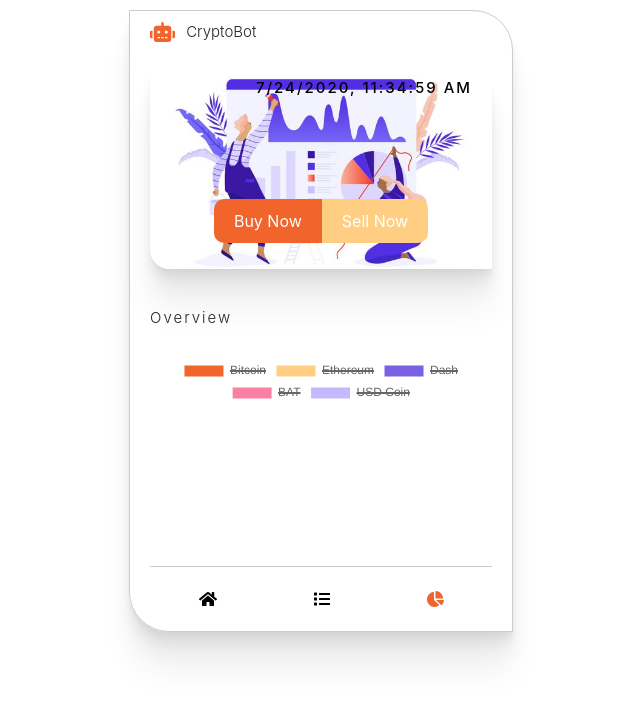
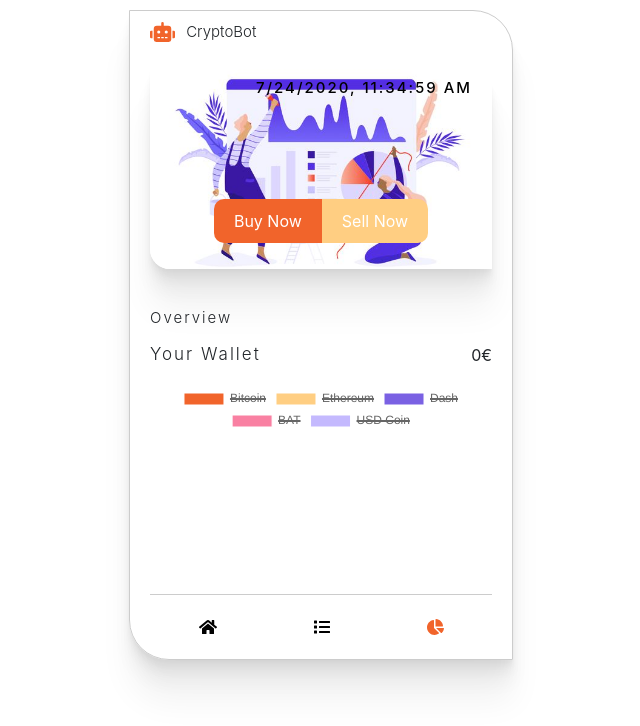
Before and after one commit to julie-p/Crypto-Bot, a React (Create React App) app: page /chart in a window 1280 px wide. Shown: the top 726 px of the page, without its empty margins (319-959 px from the left). Built offline with nearby package versions, Linux system fonts and the light colour scheme.

Commit message:
added total wallet to redux

```diff
--- a/src/App.js
+++ b/src/App.js
@@ -5,10 +5,11 @@ import Chart from './Pages/Chart';
 import { BrowserRouter as Router, Switch, Route } from 'react-router-dom';
 
 import data from './reducers/data.reducer';
+import total from './reducers/total.reducer';
 import {Provider} from 'react-redux';
 import {createStore, combineReducers} from 'redux';
 
-const store = createStore(combineReducers({data}));
+const store = createStore(combineReducers({data, total}));
 
 function App() {
 
--- a/src/Pages/Chart.js
+++ b/src/Pages/Chart.js
@@ -2,6 +2,7 @@ import React, { useState, useEffect } from 'react';
 import Nav from '../Components/Nav';
 import Footer from '../Components/Footer';
 import { Pie } from 'react-chartjs-2';
+import NumberFormat from 'react-number-format';
 
 import { connect } from 'react-redux';
 
@@ -11,9 +12,9 @@ function Chart(props) {
     const [ customTime, setCustomTime ] = useState();
     const [ chartData, setChartData ] = useState({});
 
+    useEffect(() => {
+        const chart = () => {
             let data = Object.values(props.data);
-
-    const chart = () => {
             setChartData({
                 labels: ["Bitcoin", "Ethereum", "Dash", "BAT", 'USD Coin'],
                 datasets: [
@@ -32,12 +33,13 @@ function Chart(props) {
             })
         };
 
-    useEffect(() => {
-        chart();
         const updateTime = function(){
             setCustomDate(new Date().toLocaleDateString("en-EN"));
             setCustomTime(new Date().toLocaleTimeString("en-EN"));
-        }
+        };
+
+        chart();
+
         updateTime();
         setInterval(updateTime, 1000);
     }, []);
@@ -57,7 +59,11 @@ function Chart(props) {
 
             <div style={{marginTop: '40px', marginBottom: '40px'}}>
                 <h4>Overview</h4>
-                <div className="text-group" style={{marginBottom: '20px'}}>
+                <div className="text-group">
+                    <h3>Your Wallet</h3>
+                    <p style={{paddingTop: '8px'}}>
+                        <NumberFormat value={props.total} displayType={'text'} decimalScale={2} thousandSeparator={true} suffix={'€'} />
+                    </p>
                 </div>
                 <Pie data={chartData}/>
             </div>
@@ -70,7 +76,7 @@ function Chart(props) {
 
 function mapStateToProps(state) {
     return {
-        data: state.data
+        data: state.data, total: state.total
     }
 };
 
--- a/src/Pages/List.js
+++ b/src/Pages/List.js
@@ -20,7 +20,7 @@ function List(props) {
 
     useEffect(() => {
         const loadData = async () => {
-            //get rate data
+            //get rate data from api
             const apiData = await fetch('https://min-api.cryptocompare.com/data/pricemulti?fsyms=BTC,ETH,DASH,BAT,USDC&tsyms=EUR&api_key=b200f3172f07713ebb556ca20eab4e5b0884d68bc2f89a8326077294489e4943');
             const apiResponse = await apiData.json();
             return await updateData(apiResponse);
@@ -29,7 +29,7 @@ function List(props) {
         const updateData = function(rate){
             return new Promise(resolve => {
                 setRate(rate);
-                //calculate converted amount
+                //calculate converted amount per currency
                 data.assets.map((asset, key) => {
                     if (typeof rate[asset.symbol] !== "undefined") {
                         convertedAmounts[asset.symbol] = asset.amount * rate[asset.symbol]['EUR'];
@@ -37,11 +37,12 @@ function List(props) {
                 });
                 setConvertedAmounts(convertedAmounts);
 
-                //get total mount
+                //get total amount wallet
                 totalConvertedAmount = Object.keys(convertedAmounts).reduce((sum, key) => sum + (convertedAmounts[key]), 0);
                 setTotalConvertedAmount(totalConvertedAmount);
+                props.addTotal(totalConvertedAmount);
 
-                //get percentage amount
+                //get percentage per currency
                 Object.keys(convertedAmounts).map((key, index) => {
                     percentageAmounts[key] = ((convertedAmounts[key] * 100) / totalConvertedAmount).toFixed(2);
                 });
@@ -50,12 +51,12 @@ function List(props) {
 
                 setLoading(true);
             })
-        }
+        };
 
         const updateTime = function(){
             setCustomDate(new Date().toLocaleDateString("en-EN"));
             setCustomTime(new Date().toLocaleTimeString("en-EN"));
-        }
+        };
 
         loadData();
         setInterval(loadData, 10000);
@@ -118,6 +119,9 @@ function mapDispatchToProps (dispatch) {
     return {
         addData: function(data) {
             dispatch({type: 'addData', data: data})
+        },
+        addTotal: function(total) {
+            dispatch({type: 'addTotal', total: total})
         }
     }
 };
--- /dev/null
+++ b/src/reducers/total.reducer.js
@@ -0,0 +1,10 @@
+export default function (total = 0, action) {
+
+    switch (action.type) {
+        case 'addTotal':
+            return action.total;
+
+        default:
+            return total;
+    };
+};
```
Lines whose indentation alone changed are shown as unchanged.
